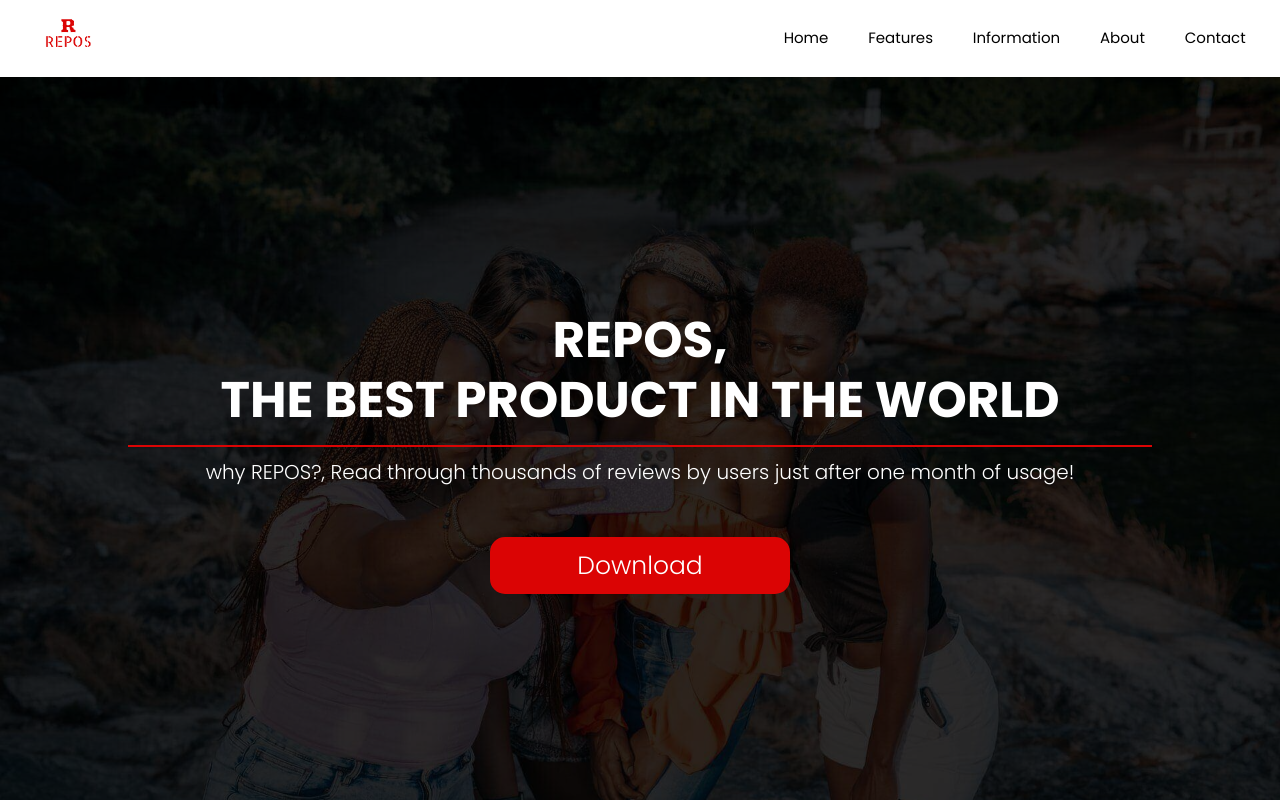
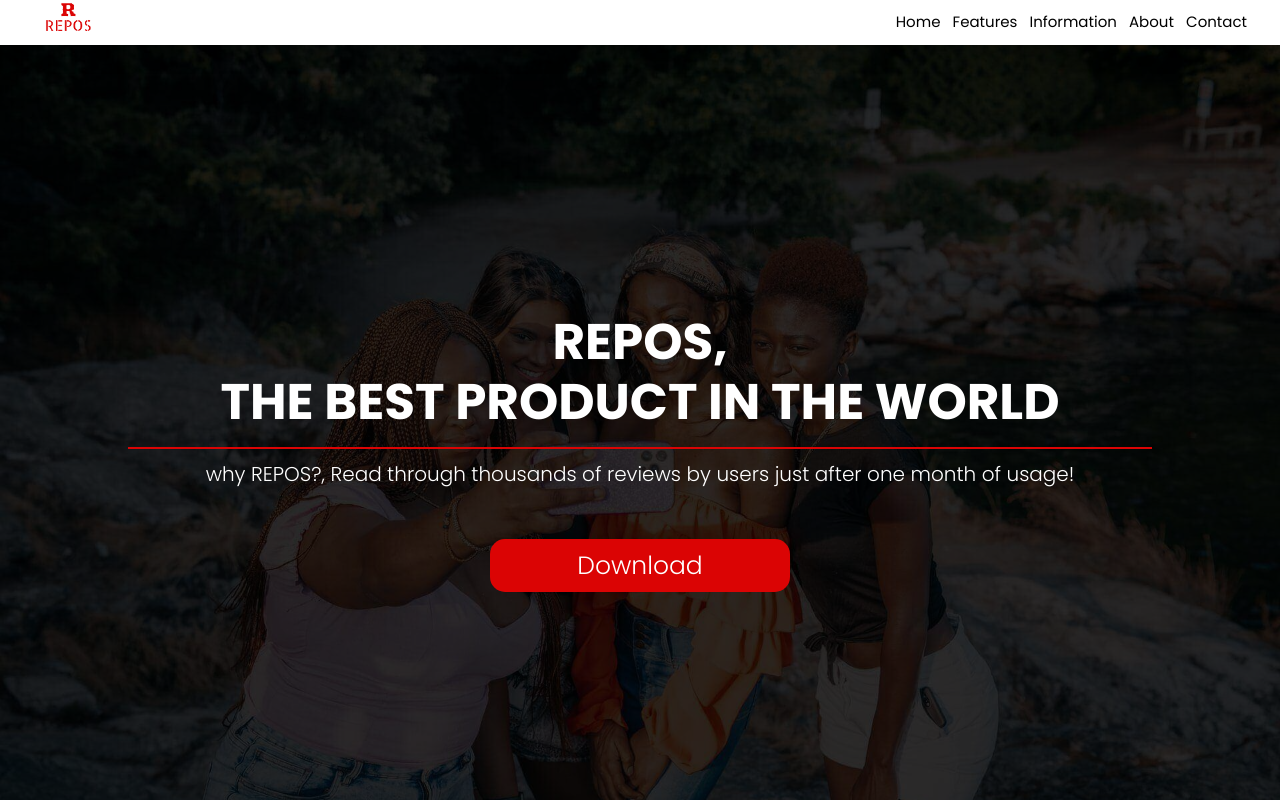
Before and after one commit to iyadunni/simple_landing_page-REPOS-, a plain HTML site: page index.html in a window 1280 px wide. Shown: the top 802 px of the page. Drawn offline with nearby package versions, Linux system fonts and the light colour scheme.

Commit message:
made some changes in the button size

```diff
--- a/style.css
+++ b/style.css
@@ -74,16 +74,23 @@ header{
    position: fixed;
    width: 100%;
    z-index: 5000;
+   height: 3em;
 }
 
  #logo{
     display: none;
 }
 
+nav{
+    margin-top: 1em;
+}
+
  nav a{
     color: var(--secondary-color);
-    padding: 0.09em;
-    display: block;
+    display: inline;
+    margin: 0 5px;
+    font-weight: 400;
+    font-size: 1.3rem;
 }
 
 nav a:hover{
@@ -283,9 +290,8 @@ button:hover{
     background-color: var(--primary-color);
     border: none;
     margin-top: 2em;
-    width: 60%;
+    width: 20rem;
     font-weight: 300;
-    border: 2px solid var(--primary-color);
 }
 
 .submit-btn{
@@ -294,7 +300,7 @@ button:hover{
     background-color: var(--secondary-color);
     border: none;
     margin-top: 2rem;
-    width: 100%;
+    width: 20rem;
     font-weight: 300;
     text-transform: uppercase;
 }
```
Also changed, not shown: index.html (+1 -0 lines).
